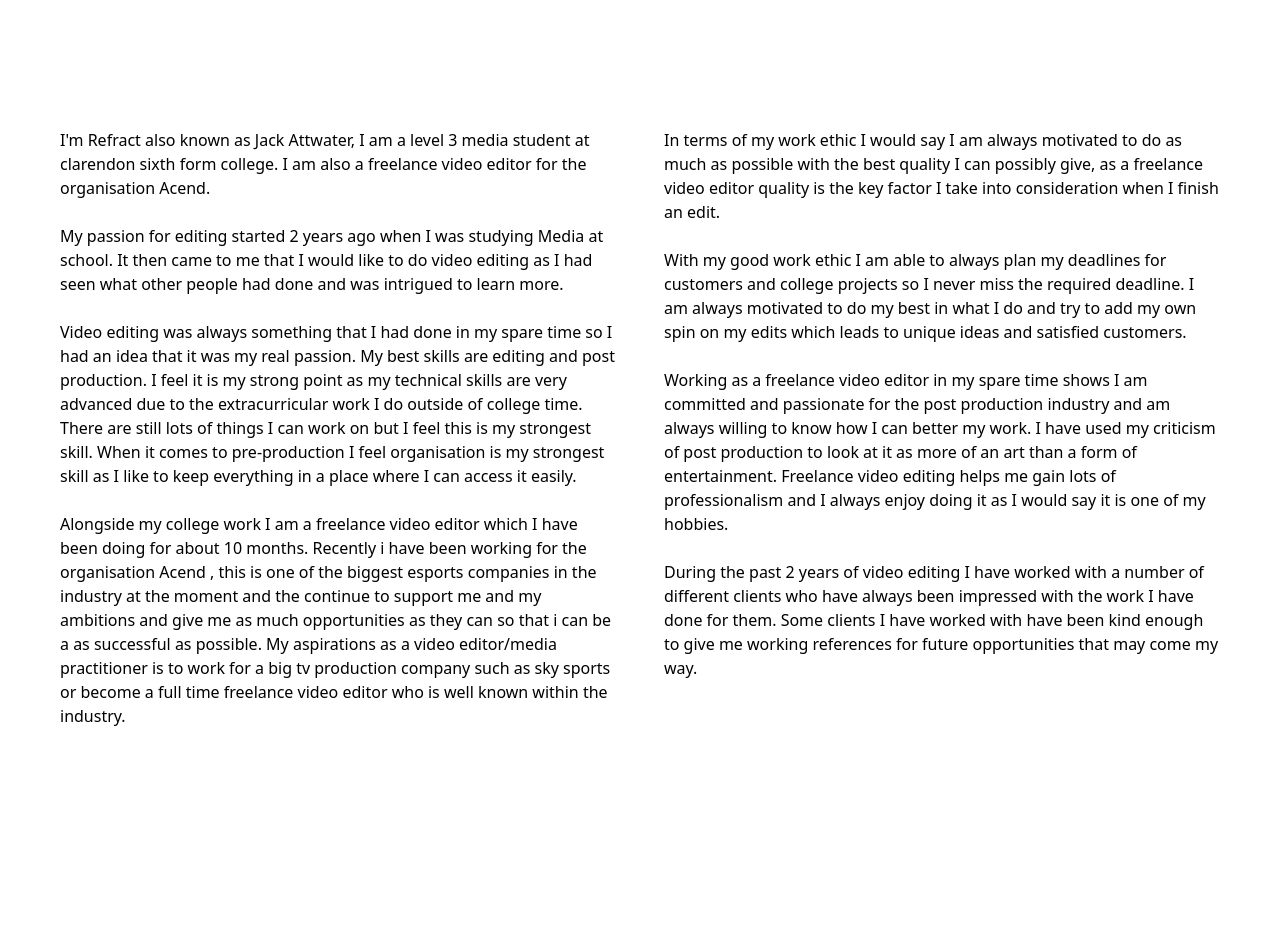
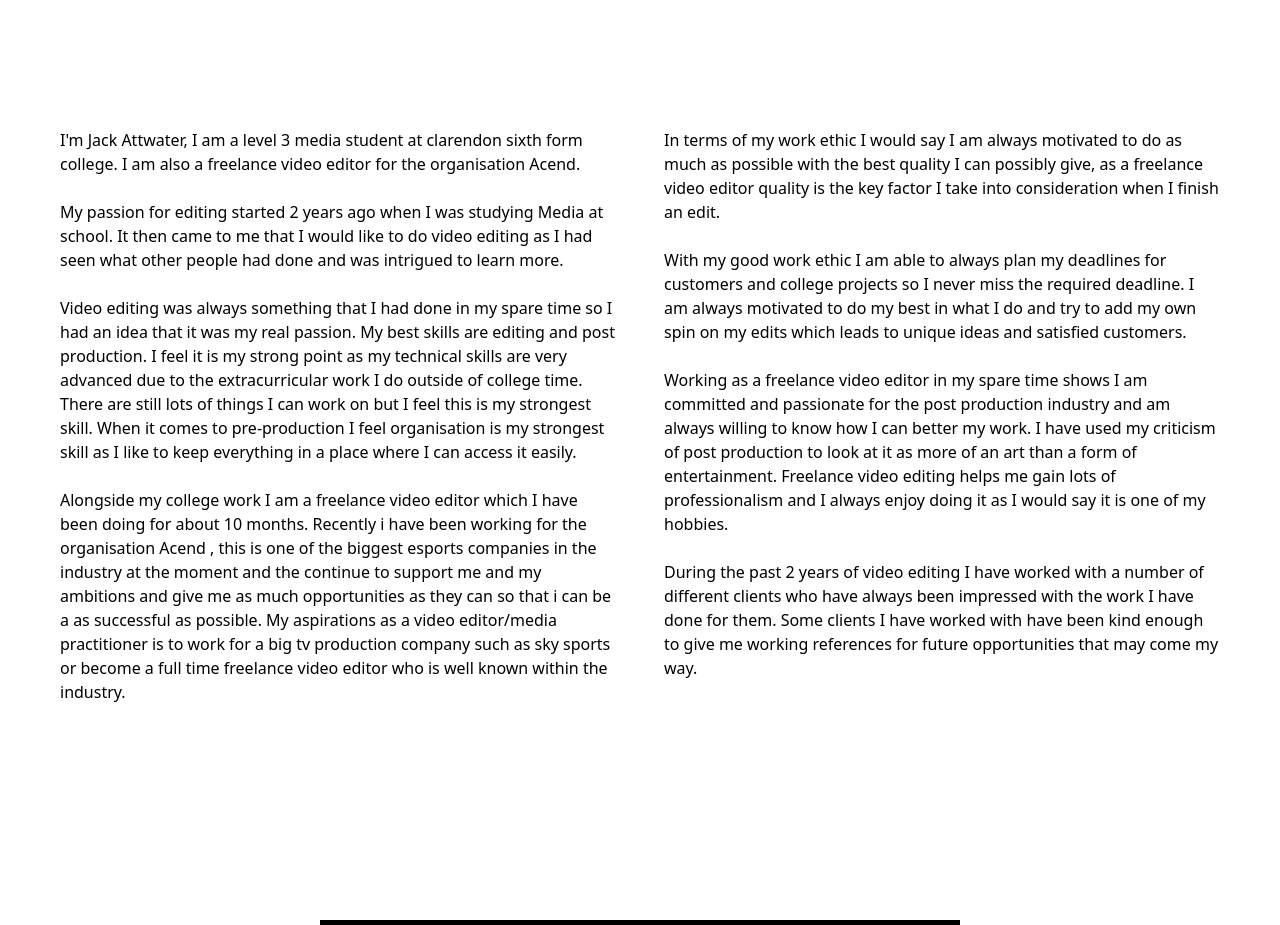
Before and after one commit to biglee25/refract, a Next.js app: page /project1 in a window 1280 px wide. Shown: the part 880-1805 px from the top of the page. Built offline with nearby package versions, Linux system fonts and the light colour scheme.

Commit message:
more stuff

```diff
--- a/pages/project1.js
+++ b/pages/project1.js
@@ -22,7 +22,7 @@ export default function Card() {
       <div className="m-4 logo-bg text-black">
               <div className="my-12 px-5 grid grid-cols-1 md:grid-cols-2 gap-12">
                   <div>
-                    <p>I'm Refract also known as Jack Attwater, I am a level 3 media student at clarendon sixth form college. I am also a freelance video editor for the organisation Acend.</p>
+                    <p>I&apos;m Jack Attwater, I am a level 3 media student at clarendon sixth form college. I am also a freelance video editor for the organisation Acend.</p>
                     <br/>
                     <p>My passion for editing started 2 years ago when I was studying Media at school. It then came to me that I would like to do video editing as I had seen what other people had done and was intrigued to learn more.</p>
                     <br/>
```
